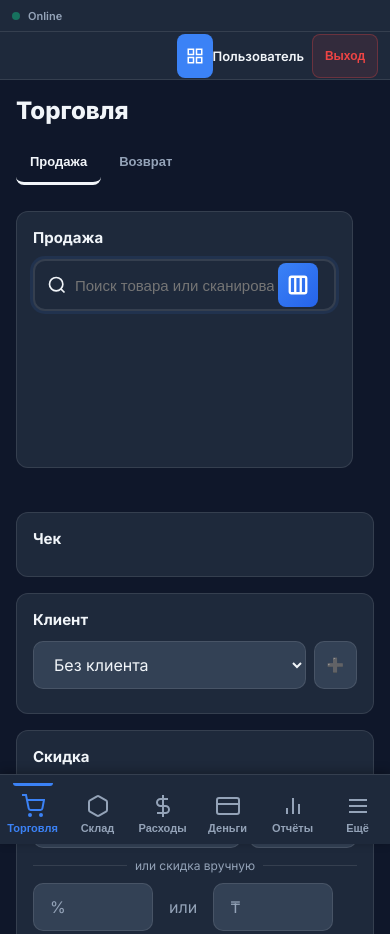
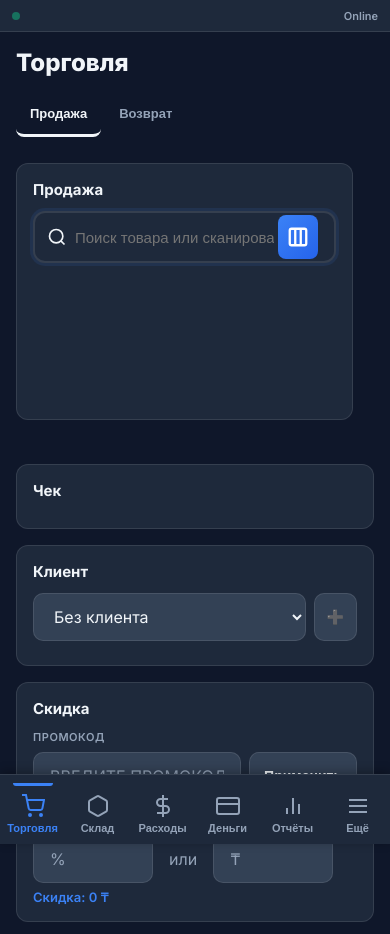
Before and after one commit to takanay89/kassir, a website: page index.html in a window 390 px wide. Shown: the top 934 px of the page. Drawn offline with Linux system fonts and the light colour scheme; a script that the page names is missing.

Commit message:
Update style.css

```diff
--- a/style.css
+++ b/style.css
@@ -199,7 +199,7 @@ body {
 
 @media (max-width: 768px) {
   .btn-sections-toggle {
-    display: flex;
+    display: none !important;
   }
 }
 
@@ -2449,6 +2449,7 @@ body {
     padding: 0 12px;
     padding-top: env(safe-area-inset-top);
     height: calc(32px + env(safe-area-inset-top));
+    justify-content: space-between;
   }
 
   /* === СКРЫВАЕМ БЛОК КОМПАНИЯ/СКЛАД НА MOBILE === */
@@ -2456,47 +2457,41 @@ body {
     display: none !important;
   }
 
-  /* === TOP HEADER === */
+  /* === TOP HEADER НА MOBILE СКРЫТ === */
   .top-header {
-    position: fixed !important;
-    top: calc(32px + env(safe-area-inset-top)) !important;
-    left: 0 !important;
-    right: 0 !important;
-    height: 48px !important;
-    padding: 0 12px !important;
-    z-index: 999;
-    display: flex;
-    align-items: center;
-    justify-content: flex-end;
-  }
-
-  .user-profile {
+    display: none !important;
+  }
+
+  /* === USER PROFILE ПЕРЕНОСИМ В STATUS BAR === */
+  .status-bar .user-profile {
     display: flex;
     align-items: center;
     gap: 8px;
   }
 
-  .user-name {
-    font-size: 13px;
-    max-width: 120px;
+  .status-bar .user-name {
+    font-size: 12px;
+    font-weight: 600;
+    max-width: 100px;
     white-space: nowrap;
     overflow: hidden;
     text-overflow: ellipsis;
   }
 
-  .btn-logout {
-    padding: 6px 12px;
-    font-size: 12px;
+  .status-bar .btn-logout {
+    padding: 4px 10px;
+    font-size: 11px;
     white-space: nowrap;
+    font-weight: 600;
   }
 
   /* === MAIN CONTENT === */
   .main-content {
-    margin-top: calc(80px + env(safe-area-inset-top)) !important;
+    margin-top: calc(32px + env(safe-area-inset-top)) !important;
     margin-left: 0 !important;
     padding: 16px !important;
     padding-bottom: calc(90px + env(safe-area-inset-bottom)) !important;
-    min-height: calc(100vh - 80px - env(safe-area-inset-top));
+    min-height: calc(100vh - 32px - env(safe-area-inset-top));
   }
 
   /* === SECTION HEADER === */
```
